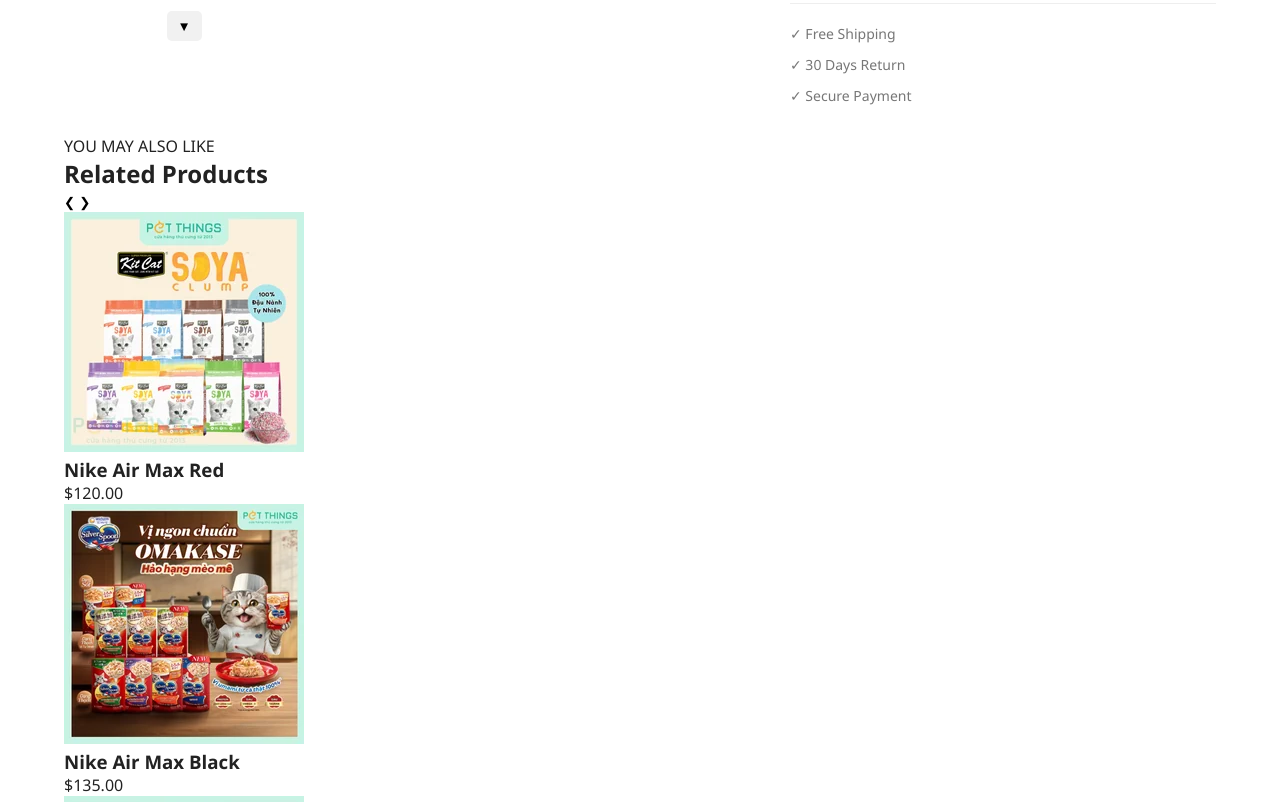
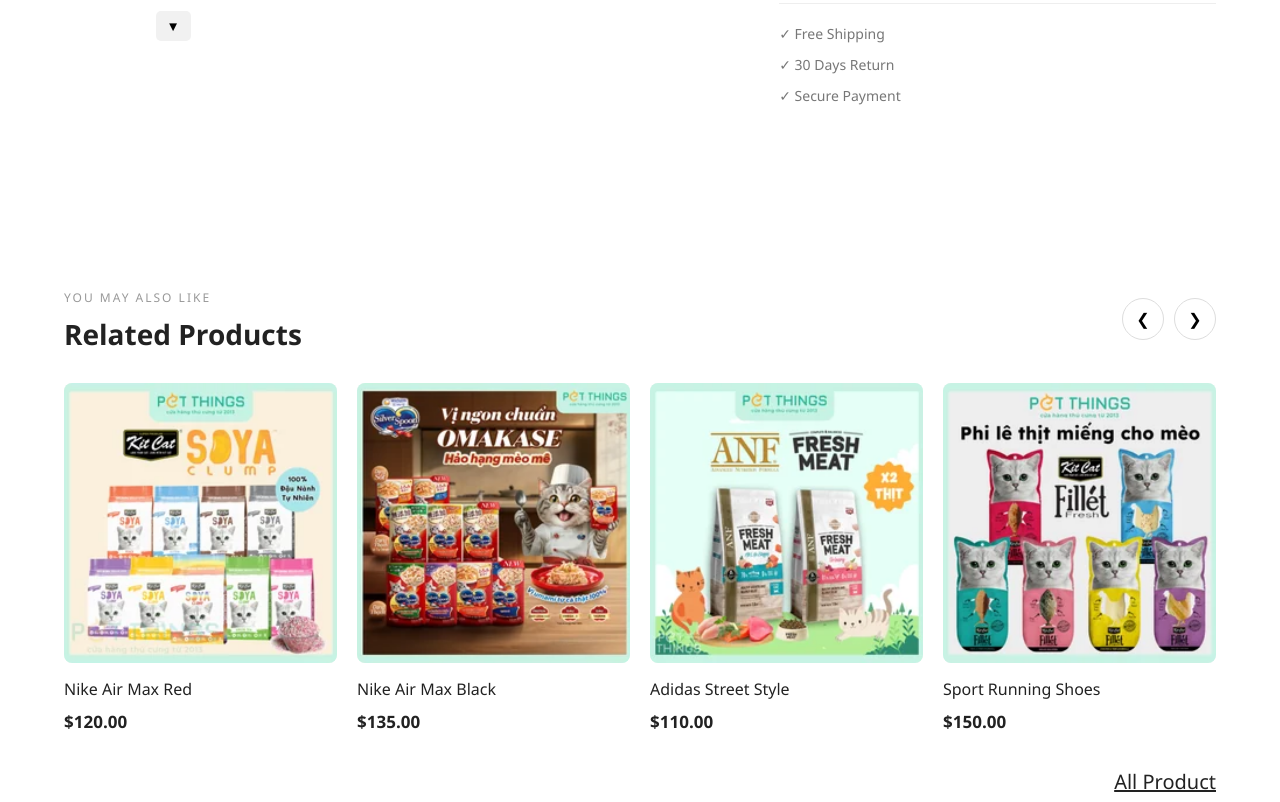
Before and after one commit to TruongTuanDung2001/E-commerce-html-css-js, a plain HTML site: page product-detail.html in a window 1280 px wide. Shown: the part 709-1511 px from the top of the page. Drawn offline with Linux system fonts and the light colour scheme.

Commit message:
Design interface product relative

```diff
--- a/css/productDetail.css
+++ b/css/productDetail.css
@@ -306,3 +306,178 @@ button {
         height: 350px;
     }
 }
+
+
+/* Product related */
+
+/* RELATED PRODUCTS */
+
+.related-products {
+    width: 90%;
+    max-width: 1400px;
+    margin: 100px auto;
+}
+
+/* HEADER */
+
+.related-header {
+    display: flex;
+    justify-content: space-between;
+    align-items: center;
+    margin-bottom: 30px;
+}
+
+.related-title span {
+    font-size: 12px;
+    letter-spacing: 2px;
+    color: #999;
+}
+
+.related-title h2 {
+    font-size: 28px;
+    margin-top: 8px;
+}
+
+/* SLIDER BUTTONS */
+
+.slider-controls {
+    display: flex;
+    gap: 10px;
+}
+
+.slider-btn {
+    width: 42px;
+    height: 42px;
+
+    border: 1px solid #ddd;
+    border-radius: 50%;
+
+    font-size: 16px;
+    background: white;
+
+    transition: .3s;
+}
+
+.slider-btn:hover:not(:disabled) {
+    background: #222;
+    color: white;
+    border-color: #222;
+}
+
+.slider-btn:disabled {
+    opacity: .3;
+    cursor: not-allowed;
+}
+
+/* PRODUCTS SLIDER */
+
+.products-container {
+    width: 100%;
+    overflow: hidden;
+}
+
+.products-track {
+    display: flex;
+    gap: 20px;
+
+    transition: transform .5s ease;
+    will-change: transform;
+}
+
+/* PRODUCT CARD */
+
+.product-card {
+    flex: 0 0 calc((100% - 60px) / 4);
+    min-width: 0;
+
+    cursor: pointer;
+}
+
+.product-image {
+    width: 100%;
+    height: 280px;
+
+    background: #f5f5f5;
+    border-radius: 8px;
+    overflow: hidden;
+}
+
+.product-image img {
+    width: 100%;
+    height: 100%;
+
+    object-fit: cover;
+
+    transition: transform .4s ease;
+}
+
+.product-card:hover .product-image img {
+    transform: scale(1.08);
+}
+
+/* PRODUCT CONTENT */
+
+.product-content {
+    padding: 15px 0;
+}
+
+.product-content h3 {
+    font-size: 16px;
+    font-weight: 500;
+    margin-bottom: 10px;
+}
+
+.product-content p {
+    font-size: 17px;
+    font-weight: bold;
+}
+
+a.all-product{
+    display: block;
+    text-decoration: underline;
+    text-align: right;
+    font-size: 20px;
+    margin-top: 20px;
+    transform: .3s;
+}
+
+a.all-product:hover{
+    transform: .3s;
+    color: blue;
+}
+
+/* RESPONSIVE */
+
+@media (max-width: 1024px) {
+    .product-card {
+        flex-basis: calc((100% - 40px) / 3);
+    }
+}
+
+@media (max-width: 768px) {
+    .related-products {
+        width: 95%;
+    }
+
+    .product-card {
+        flex-basis: calc((100% - 20px) / 2);
+    }
+
+    .product-image {
+        height: 220px;
+    }
+}
+
+@media (max-width: 480px) {
+    .product-card {
+        flex-basis: 85%;
+    }
+
+    .product-image {
+        height: 250px;
+    }
+
+    .related-title h2 {
+        font-size: 22px;
+    }
+}
```
Also changed, not shown: product-detail.html (+3 -3 lines).
